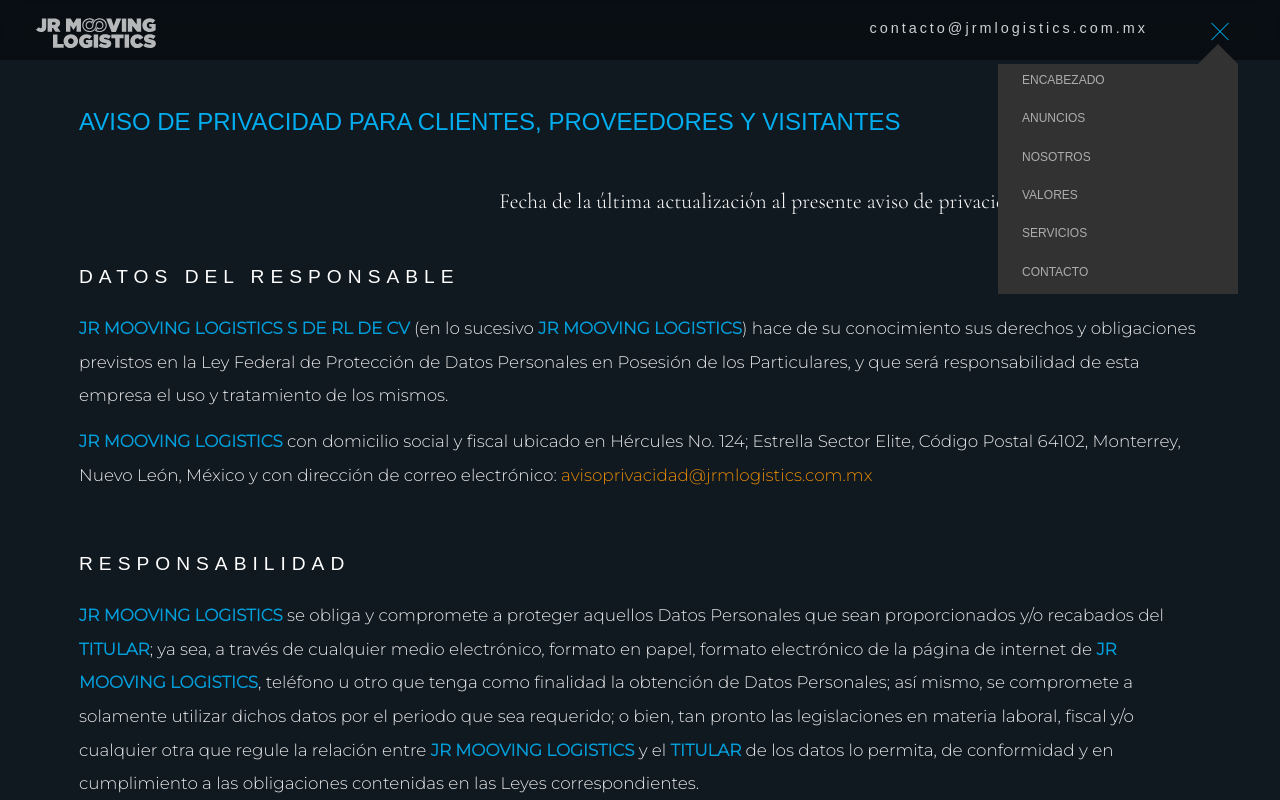
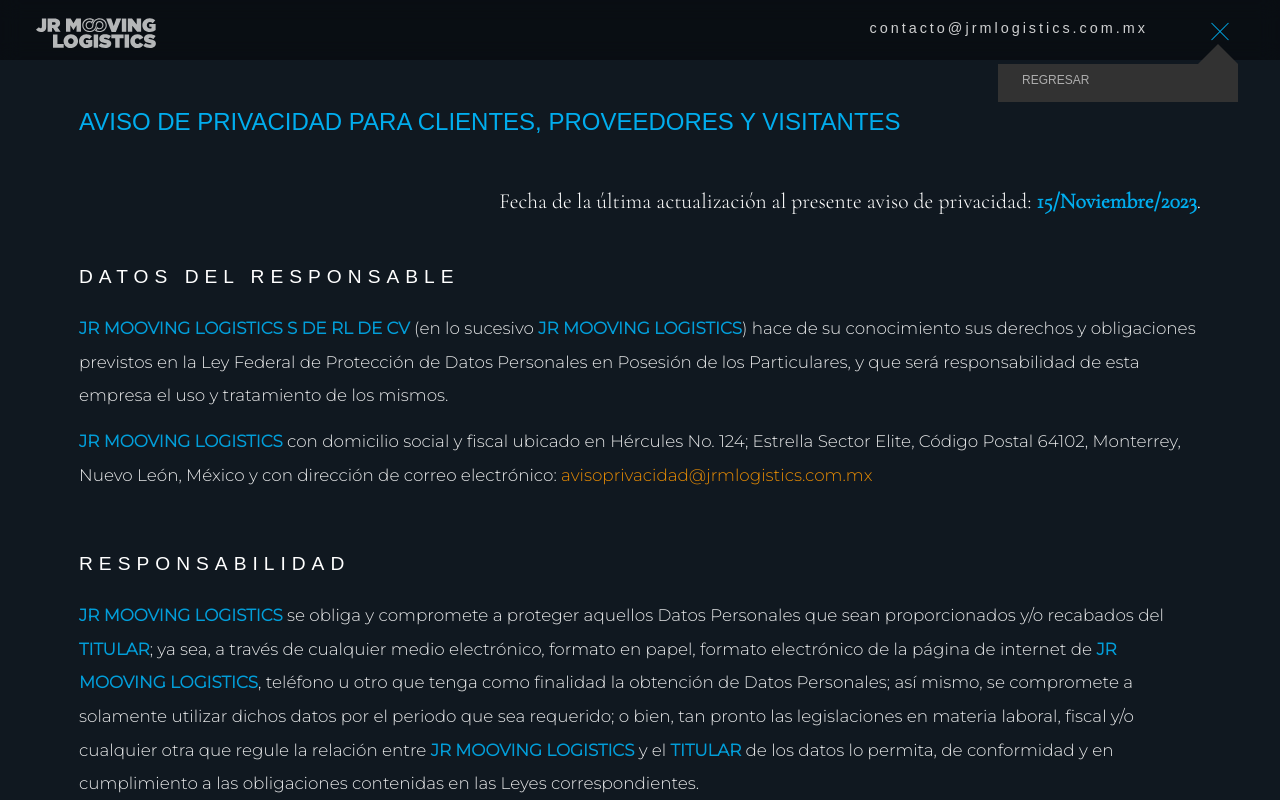
Before and after one commit to Bichotech/jrmooving, an Astro site: page /aviso-de-privacidad-clientes in a window 1280 px wide. Both pictures are taken after a click on the link 1220 px from the left and 39 px from the top of the page. Shown: the top 800 px of the page. Built offline with nearby package versions, Linux system fonts and the light colour scheme; Astro itself is replaced by a stand-in of ours; a web font is replaced by a local one.

Commit message:
Agregando layout externo

```diff
--- /dev/null
+++ b/src/components/InnerNavBar.astro
@@ -0,0 +1,170 @@
+---
+import Logo from './Logo.astro';
+---
+<nav>
+    <div class="d-flex justify-content-between">
+        <div class="logo">
+            <a href="/"><Logo /></a>
+        </div>
+        <div class="contact-menu d-flex justify-content-between">
+            <div class="contact-email d-none d-xl-block">
+                <a href="mailto:#">contacto@jrmlogistics.com.mx</a>
+            </div>
+            <div class="menu">
+                <a href="#" class="amenu"><span></span></a>
+
+                <div class="popup-menu d-none">
+                    <ul>
+                        <li><a href="/">Regresar</a></li>
+                    </ul>
+                </div>
+            </div>
+        </div>
+    </div>
+</nav>
+
+<script>
+    const popMenu = document.querySelector('.popup-menu');
+    const mainMenu = document.querySelector('.amenu');
+
+    mainMenu.addEventListener('click', (ev) => {
+        ev.preventDefault();
+
+        mainMenu.classList.toggle('close');
+        popMenu.classList.toggle('d-none');
+    });
+</script>
+
+<style lang="scss">
+    nav {
+        height: 5rem;
+        background-color: rgba(0,0,0,0.4);
+        position: sticky;
+        position: -webkit-sticky;
+        top: 0;
+        width: 100%;
+        display: block;
+        padding: 1.5rem 3rem;
+        z-index: 10;
+        backdrop-filter: blur(10px);
+
+        .contact-menu {
+            display: block;
+            gap: 5rem;
+
+            .contact-email {
+                display: inline-block;
+
+                a {
+                    color: rgba(255, 255, 255, 0.8);
+                    text-decoration: none;
+                    font-family: 'Sarpanch', sans-serif;
+                    font-size: 1.2rem;
+                    letter-spacing: 3px;
+
+                    &:hover {
+                        color: var(--bt-blue-color);
+                    }
+                }
+            }
+
+            .menu {
+                position: relative;
+                display: inline-block;
+                width: 3rem;
+                height: 1rem;
+                top: 0.8rem;
+
+                a {
+                    display: block;
+                    width: 2rem;
+                    height: 2rem;
+
+                    span {
+                        position: relative;
+                        display: inline-block;
+                        background-color: var(--bt-blue-color);
+                        width: 2rem;
+                        height: 1px;
+                        vertical-align: middle;
+
+                        &::before {
+                            content: '';
+                            position: absolute;
+                            background-color: var(--bt-blue-color);
+                            width: 3rem;
+                            height: 1px;
+                            top: -1rem;
+
+                        }
+                    }
+
+                    &.close {
+                        span {
+                            transform: rotate(45deg);
+                            width: 2rem;
+                            top: -0.5rem;
+
+                            &::before {
+                                transform: rotate(-90deg);
+                                width: 2rem;
+                                top: 0;
+                            }
+                        }
+                    }
+                }
+
+                .popup-menu {
+                    position: absolute;
+                    display: block;
+                    background-color: #323232;
+                    width: 20rem;
+                    right: 0.5rem;
+                    top: 3rem;
+                    margin: 0;
+                    padding: 0;
+
+                    &::before {
+                        content: '';
+                        position: absolute;
+                        display: block;
+                        width: 2rem;
+                        height: 2rem;
+                        top: -2rem;
+                        right: 0;
+                        border-style: solid;
+                        border-width: 0 20px 20px 20px;
+                        border-color: transparent transparent #323232 transparent;
+                    }
+
+                    ul {
+                        list-style: none;
+                        padding: 0;
+                        margin: 0;
+
+                        li {
+                            padding: 0.6rem 1rem 0.6rem 2rem;
+
+                            &:hover {
+                                background-color: rgba(0,0,0,0.3);
+                                padding-left: 3rem;
+
+                                a {
+                                    color: var(--bt-blue-color);
+                                }
+                            }
+
+                            a {
+                                color: rgba(255, 255, 255, 0.6);
+                                text-decoration: none;
+                                font-size: 1rem;
+                                font-family: 'Sarpanch', sans-serif;
+                                text-transform: uppercase;
+                            }
+                        }
+                    }
+                }
+            }
+        }
+    }
+</style>
--- /dev/null
+++ b/src/layouts/InnerLayout.astro
@@ -0,0 +1,49 @@
+---
+interface Props {
+	title: string;
+	description: string;
+}
+
+import '../scss/main_styles.scss';
+import InnerNavBar from '../components/InnerNavBar.astro';
+import Footer from '../components/Footer.astro';
+
+const { title, description } = Astro.props;
+const bootstrap_lib = {
+	BTStyles: 'https://cdn.jsdelivr.net/npm/bootstrap@5.3.2/dist/css/bootstrap.min.css',
+	BTScripts: 'https://cdn.jsdelivr.net/npm/bootstrap@5.3.2/dist/js/bootstrap.bundle.min.js',
+	BTIcons: 'https://kit.fontawesome.com/975c1f34c7.js',
+	AOSStyles: 'https://unpkg.com/aos@2.3.1/dist/aos.css',
+	AOSScripts: 'https://unpkg.com/aos@2.3.1/dist/aos.js'
+};
+---
+
+<!doctype html>
+<html lang="en">
+	<head>
+		<meta charset="UTF-8" />
+		<meta name="description" content={description} />
+		<meta name="viewport" content="width=device-width" />
+		<link rel="icon" type="image/svg+xml" href="/favicon.svg" />
+		<link rel="icon" type="image/png" href="/favicon.png" />
+		<link rel="canonical" href="https://jrmlogistics.com.mx" />
+		<meta name="generator" content={Astro.generator} />
+		<title>{title}</title>
+		<link href={bootstrap_lib.BTStyles} rel="stylesheet" integrity="sha384-T3c6CoIi6uLrA9TneNEoa7RxnatzjcDSCmG1MXxSR1GAsXEV/Dwwykc2MPK8M2HN" crossorigin="anonymous" />
+		<link href={bootstrap_lib.AOSStyles} rel="stylesheet" crossorigin="anonymous" />
+	</head>
+	<body>
+		<InnerNavBar />
+		<slot />
+		<Footer />
+		<script src={bootstrap_lib.BTScripts} integrity="sha384-C6RzsynM9kWDrMNeT87bh95OGNyZPhcTNXj1NW7RuBCsyN/o0jlpcV8Qyq46cDfL" crossorigin="anonymous"></script>
+		<script src={bootstrap_lib.AOSScripts} crossorigin="anonymous"></script>
+		<script src={bootstrap_lib.BTIcons} crossorigin="anonymous"></script>
+		<script>
+			AOS.init({
+				duration: 1200,
+				ease: 'ease-in-out'
+			});
+		</script>
+	</body>
+</html>
--- a/src/pages/aviso-de-privacidad-clientes.astro
+++ b/src/pages/aviso-de-privacidad-clientes.astro
@@ -1,9 +1,9 @@
 ---
-import Layout from '../layouts/Layout.astro';
+import InnerLayout from '../layouts/InnerLayout.astro';
 import PauseSection from '../sections/pauseSection.astro';
 ---
 
-<Layout title="JR Mooving Logistics :: Aviso de privacidad para clientes, proveedores y visitantes" description="Aviso de privacidad para clientes, proveedores y visitantes">
+<InnerLayout title="JR Mooving Logistics :: Aviso de privacidad para clientes, proveedores y visitantes" description="Aviso de privacidad para clientes, proveedores y visitantes">
 
 	<!-- <PauseSection /> -->
 
@@ -104,7 +104,7 @@
         </div>
     </section>
 
-</Layout>
+</InnerLayout>
 
 <style lang="scss">
     section {
--- a/src/pages/aviso-de-privacidad-empleados.astro
+++ b/src/pages/aviso-de-privacidad-empleados.astro
@@ -1,9 +1,9 @@
 ---
-import Layout from '../layouts/Layout.astro';
+import InnerLayout from '../layouts/InnerLayout.astro';
 import PauseSection from '../sections/pauseSection.astro';
 ---
 
-<Layout title="JR Mooving Logistics :: Aviso de privacidad para clientes, proveedores y visitantes" description="Aviso de privacidad para clientes, proveedores y visitantes">
+<InnerLayout title="JR Mooving Logistics :: Aviso de privacidad para clientes, proveedores y visitantes" description="Aviso de privacidad para clientes, proveedores y visitantes">
 
 	<!-- <PauseSection /> -->
 
@@ -124,7 +124,7 @@
         </div>
     </section>
 
-</Layout>
+</InnerLayout>
 
 <style lang="scss">
     section {
```
